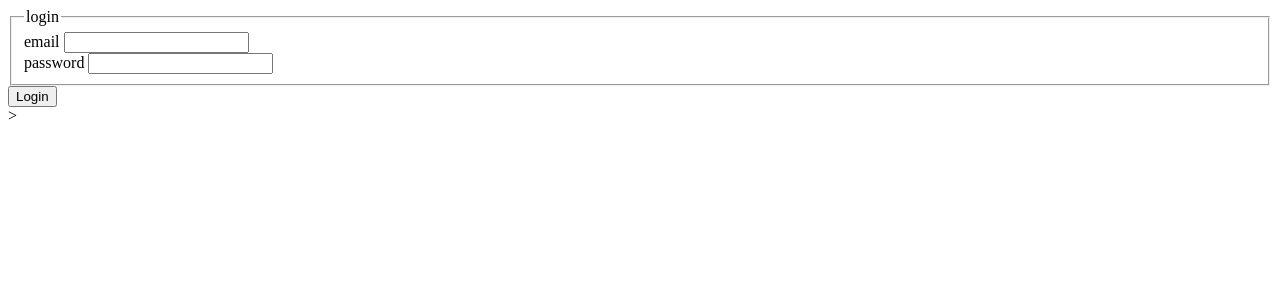
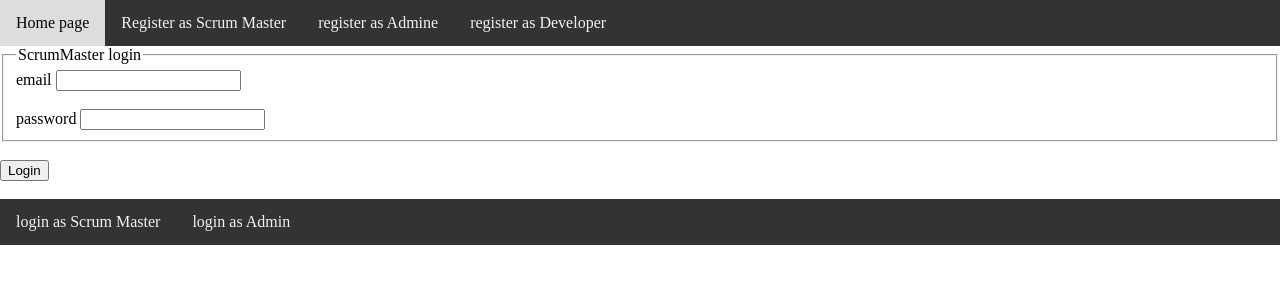
Before and after one commit to ayam999/Team28, a Flask app: page /loginScrum in a window 1280 px wide. Shown: the top 300 px of the page. Run offline with Flask 2, Linux system fonts and the light colour scheme.

Commit message:
log in scrum

```diff
--- a/templates/loginScrumMaster.html
+++ b/templates/loginScrumMaster.html
@@ -1,15 +1,62 @@
 <!DOCTYPE html>
 <html lang="en">
 <head>
-    <meta charset="UTF-8">
-    <title>{{title}}</title>
+        <title>ScrumMaster login</title>
+        <meta charset="utf-8">
+        <meta name="viewport" content="width=device-width, initial-scale=1">
+        <style>
+        * {
+          box-sizing: border-box;
+        }
+
+        body {
+          margin: 0;
+        }
+
+        /* Style the header */
+        .header {
+          background-color: #f1f1f1;
+          padding: 20px;
+          text-align: center;
+        }
+
+        /* Style the top navigation bar */
+        .topnav {
+          overflow: hidden;
+          background-color: #333;
+        }
+
+        /* Style the topnav links */
+        .topnav a {
+          float: left;
+          display: block;
+          color: #f2f2f2;
+          text-align: center;
+          padding: 14px 16px;
+          text-decoration: none;
+        }
+
+        /* Change color on hover */
+        .topnav a:hover {
+          background-color: #ddd;
+          color: black;
+        }
+        </style>
 </head>
 <body>
-<div  class="container w-50">
-      <form  method="post" action="" >
-          {{ form.hidden_tag() }}
-          <fieldset>
-              <legend class="border-bottom mb-4">login </legend>
+  <div  class="container w-50">
+        <form method="POST" action="" >
+          <div class="topnav">
+              <a href="HomePage">Home page</a>
+              <a href="registerScrumMaster">Register as Scrum Master </a>
+              <a href="registerAdmine">register as Admine</a>
+              <a href="register">register as Developer</a>
+
+            </div>
+            {{ form.hidden_tag() }}
+            <fieldset>
+              <legend class="border-bottom mb-4"> ScrumMaster login </legend>
+
                <div class="form-group">
               {{ form.email.label(class="form-control-label") }}
               {% if form.email.errors %}
@@ -21,6 +68,7 @@
           {{ form.email(class="from-control form-control-lg") }}
               {%endif%}
                </div>
+               <br>
 
                 <div class="form-group">
               {{ form.password.label(class="form-control-label") }}
@@ -39,14 +87,28 @@
 
           </fieldset>
 
+
+<br>
       <div class="field-group my-4">
           {{ form.submit(class='btn btn-online-info') }}
       </div>
 
 
+      <br>
+
+    <div class="topnav">
+      <a href="/loginScrum">login as Scrum Master </a>
+      <a href="/loginAdmine">login as Admin </a>
+
+    </div>
+
+<br>
+
+
+
           </form>
 
-></div>
+</div>
 
 </body>
 </html>
```
